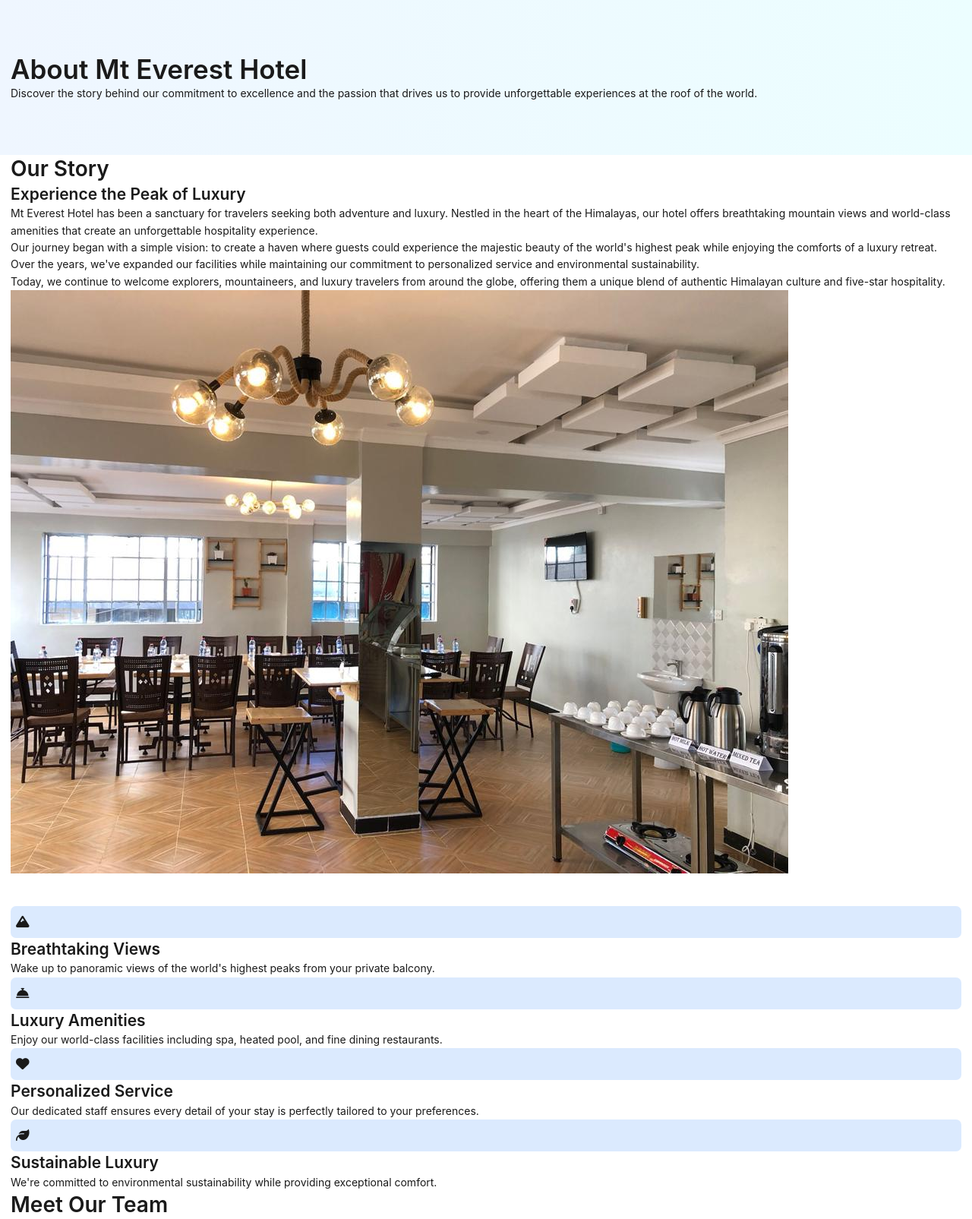
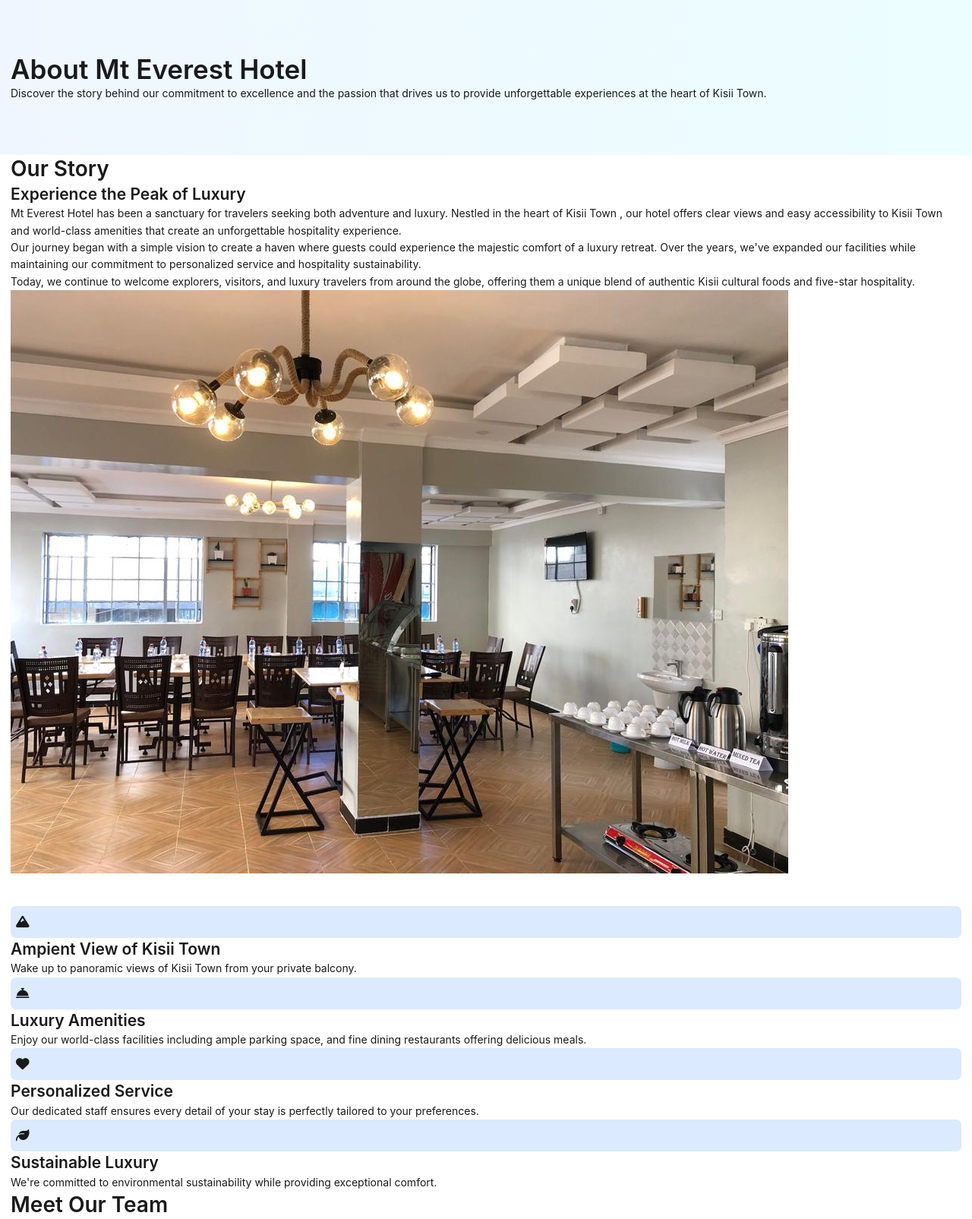
Before and after one commit to algorithmxltd/advancedhotelcms, a PHP site: page /mteverest2/about.php in a window 1280 px wide. Shown: the part 57-1662 px from the top of the page at 76% size. Run offline with PHP 8.4, Linux system fonts and the light colour scheme; some libraries are stand-ins or nearby versions.

Commit message:
'contactus'

```diff
--- a/about.php
+++ b/about.php
@@ -23,7 +23,7 @@
     <section class="hero">
         <div class="container">
             <h1>About Mt Everest Hotel</h1>
-            <p>Discover the story behind our commitment to excellence and the passion that drives us to provide unforgettable experiences at the roof of the world.</p>
+            <p>Discover the story behind our commitment to excellence and the passion that drives us to provide unforgettable experiences at the heart of Kisii Town.</p>
         </div>
     </section>
 
@@ -36,11 +36,13 @@
             <div class="about-content">
                 <div class="about-text">
                     <h3>Experience the Peak of Luxury</h3>
-                    <p>Mt Everest Hotel has been a sanctuary for travelers seeking both adventure and luxury. Nestled in the heart of the Himalayas, our hotel offers breathtaking mountain views and world-class amenities that create an unforgettable
+                    <p>Mt Everest Hotel has been a sanctuary for travelers seeking both adventure and luxury. Nestled in the heart of Kisii Town
+                        , our hotel offers clear views and easy accessibility to Kisii Town and world-class amenities that create an unforgettable
                         hospitality experience.</p>
-                    <p>Our journey began with a simple vision: to create a haven where guests could experience the majestic beauty of the world's highest peak while enjoying the comforts of a luxury retreat. Over the years, we've expanded our facilities
-                        while maintaining our commitment to personalized service and environmental sustainability.</p>
-                    <p>Today, we continue to welcome explorers, mountaineers, and luxury travelers from around the globe, offering them a unique blend of authentic Himalayan culture and five-star hospitality.</p>
+                    <p>Our journey began with a simple vision to create a haven where guests could experience the majestic comfort of a luxury retreat. Over the years, we've expanded our facilities
+                        while maintaining our commitment to personalized service and hospitality sustainability.</p>
+                    <p>Today, we continue to welcome explorers, visitors, and luxury travelers from around the globe, offering them a unique
+                        blend of authentic Kisii cultural foods and five-star hospitality.</p>
                 </div>
                 <div class="about-image">
                     <img src="uploads/rooms/landingimage.jpeg" alt="Mt Everest Hotel Exterior">
@@ -60,15 +62,15 @@
                     <div class="feature-icon">
                         <i class="fas fa-mountain"></i>
                     </div>
-                    <h3>Breathtaking Views</h3>
-                    <p>Wake up to panoramic views of the world's highest peaks from your private balcony.</p>
+                    <h3>Ampient View of Kisii Town</h3>
+                    <p>Wake up to panoramic views of Kisii Town from your private balcony.</p>
                 </div>
                 <div class="feature-card">
                     <div class="feature-icon">
                         <i class="fas fa-concierge-bell"></i>
                     </div>
                     <h3>Luxury Amenities</h3>
-                    <p>Enjoy our world-class facilities including spa, heated pool, and fine dining restaurants.</p>
+                    <p>Enjoy our world-class facilities including ample parking space, and fine dining restaurants offering delicious meals.</p>
                 </div>
                 <div class="feature-card">
                     <div class="feature-icon">
@@ -162,7 +164,7 @@
     <section class="cta-section">
         <div class="container">
             <h2>Ready for an Unforgettable Experience?</h2>
-            <p>Book your stay at Mt Everest Hotel and discover the perfect blend of adventure and luxury at the roof of the world.</p>
+            <p>Book your stay at Mt Everest Hotel and discover the perfect blend with the kisii culture.</p>
             <a href="rooms.php" class="cta-btn">Book Your Stay Now</a>
         </div>
     </section>
--- a/contactus.php
+++ b/contactus.php
@@ -112,7 +112,7 @@
                 <p>Located at the base of the world's highest peak for an unforgettable experience</p>
             </div>
             <div class="map-container">
-                <iframe src="https://www.google.com/maps/embed?pb=!1m18!1m12!1m3!1d5686016.5327611!2d82.188915275!3d27.988120999999998!2m3!1f0!2f0!3f0!3m2!1i1024!2i768!4f13.1!3m3!1m2!1s0x39be6cc8f5ce3cf1%3A0x14a9f7c50b8d9c78!2sMount%20Everest!5e0!3m2!1sen!2snp!4v1690386787897!5m2!1sen!2snp" allowfullscreen="" loading="lazy" referrerpolicy="no-referrer-when-downgrade"></iframe>
+                <iframe src="https://www.google.com/maps/embed?pb=!1m18!1m12!1m3!1d63839.96811530207!2d34.732450399999995!3d-0.6818553999999999!2m3!1f0!2f0!3f0!3m2!1i1024!2i768!4f13.1!3m3!1m2!1s0x182c78e2458a26a9%3A0x6c6d9d472dcdc3c5!2sKisii%2C%20Kenya!5e0!3m2!1sen!2ske!4v1690386787897!5m2!1sen!2ske" allowfullscreen="" loading="lazy" referrerpolicy="no-referrer-when-downgrade"></iframe>
             </div>
         </div>
     </section>
--- a/styles/contactus.css
+++ b/styles/contactus.css
@@ -221,7 +221,7 @@ textarea.form-control {
 
 .submit-btn {
     background-color: var(--secondary);
-    color: var(--primary);
+    color: white;
     border: none;
     padding: 1rem 2rem;
     border-radius: 4px;
@@ -233,7 +233,7 @@ textarea.form-control {
 }
 
 .submit-btn:hover {
-    background-color: #d4b87a;
+    background-color: black;
     transform: translateY(-2px);
 }
 
```
